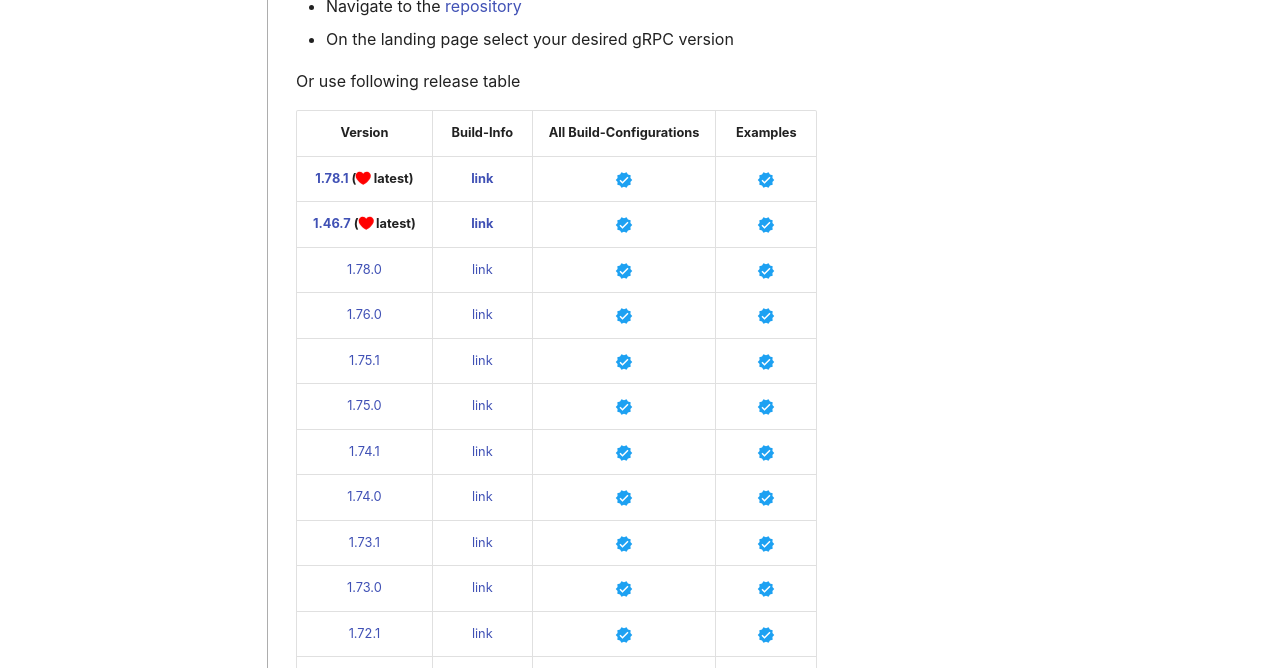
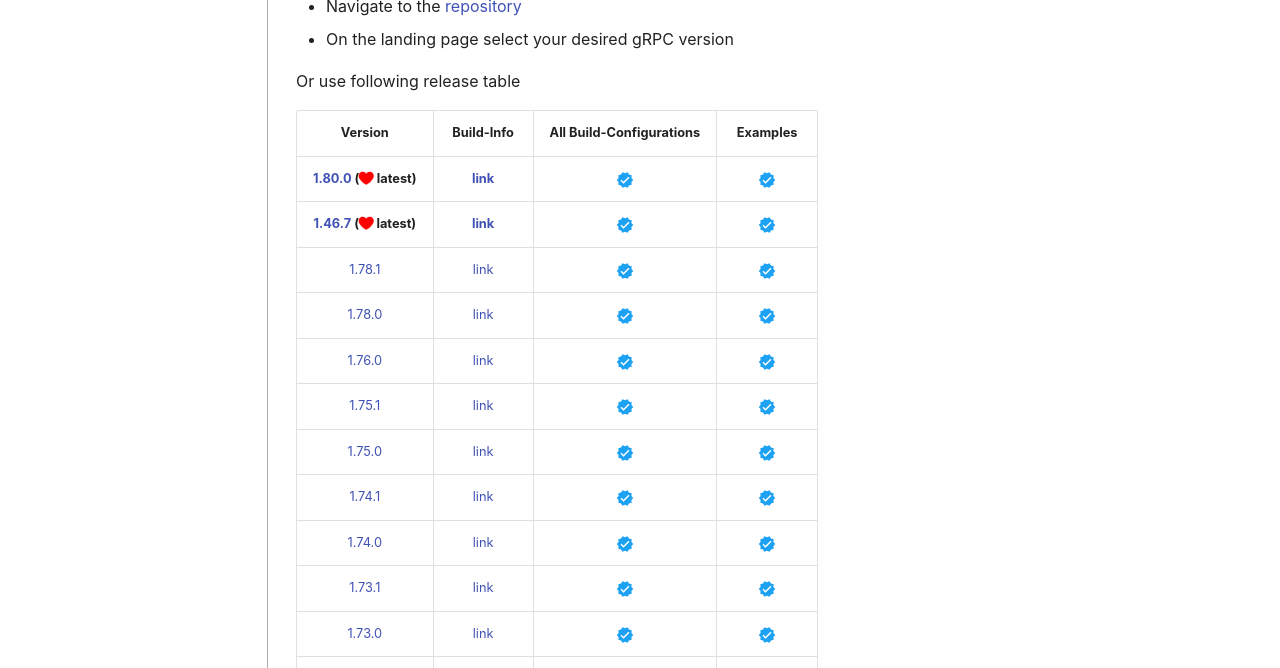
Before and after one commit to thommyho/Cpp-gRPC-Windows-PreBuilts, an MkDocs documentation site: the page built from docs/steps.md, in a window 1280 px wide and 900 px high. Shown: the part 232-900 px from the top of the window. Built offline with MkDocs 1.6.1 and Material for MkDocs 9.7.7, drawn with Linux system fonts in a browser that asks for light colours; emoji names are drawn with the system emoji font; some web fonts are replaced; comment, search, counter and statistics services are not loaded.

Commit message:
Update steps.md

```diff
--- a/docs/steps.md
+++ b/docs/steps.md
@@ -9,8 +9,9 @@
 
 |                                                         Version                                                         |                                 Build-Info                                 |        All Build-Configurations         |                Examples                 |
 |:-----------------------------------------------------------------------------------------------------------------------:|:--------------------------------------------------------------------------:|:---------------------------------------:|:---------------------------------------:|
-| **[1.78.1](https://github.com/thommyho/gRPC_windows/releases/tag/v1.78.1) (:octicons-heart-fill-24:{ .heart } latest)** | **[link](https://github.com/thommyho/gRPC_windows_prebuilt/tree/v1.78.1)** | :material-check-decagram:{ .tick-blue } | :material-check-decagram:{ .tick-blue } |
+| **[1.80.0](https://github.com/thommyho/gRPC_windows/releases/tag/v1.80.0) (:octicons-heart-fill-24:{ .heart } latest)** | **[link](https://github.com/thommyho/gRPC_windows_prebuilt/tree/v1.80.0)** | :material-check-decagram:{ .tick-blue } | :material-check-decagram:{ .tick-blue } |
 | **[1.46.7](https://github.com/thommyho/gRPC_windows/releases/tag/v1.46.7) (:octicons-heart-fill-24:{ .heart } latest)** | **[link](https://github.com/thommyho/gRPC_windows_prebuilt/tree/v1.46.7)** | :material-check-decagram:{ .tick-blue } | :material-check-decagram:{ .tick-blue } |
+|                         [1.78.1](https://github.com/thommyho/gRPC_windows/releases/tag/v1.78.1)                         |   [link](https://github.com/thommyho/gRPC_windows_prebuilt/tree/v1.78.1)   | :material-check-decagram:{ .tick-blue } | :material-check-decagram:{ .tick-blue } |
 |                         [1.78.0](https://github.com/thommyho/gRPC_windows/releases/tag/v1.78.0)                         |   [link](https://github.com/thommyho/gRPC_windows_prebuilt/tree/v1.78.0)   | :material-check-decagram:{ .tick-blue } | :material-check-decagram:{ .tick-blue } |
 |                         [1.76.0](https://github.com/thommyho/gRPC_windows/releases/tag/v1.76.0)                         |   [link](https://github.com/thommyho/gRPC_windows_prebuilt/tree/v1.76.0)   | :material-check-decagram:{ .tick-blue } | :material-check-decagram:{ .tick-blue } |
 |                         [1.75.1](https://github.com/thommyho/gRPC_windows/releases/tag/v1.75.1)                         |   [link](https://github.com/thommyho/gRPC_windows_prebuilt/tree/v1.75.1)   | :material-check-decagram:{ .tick-blue } | :material-check-decagram:{ .tick-blue } |
```
